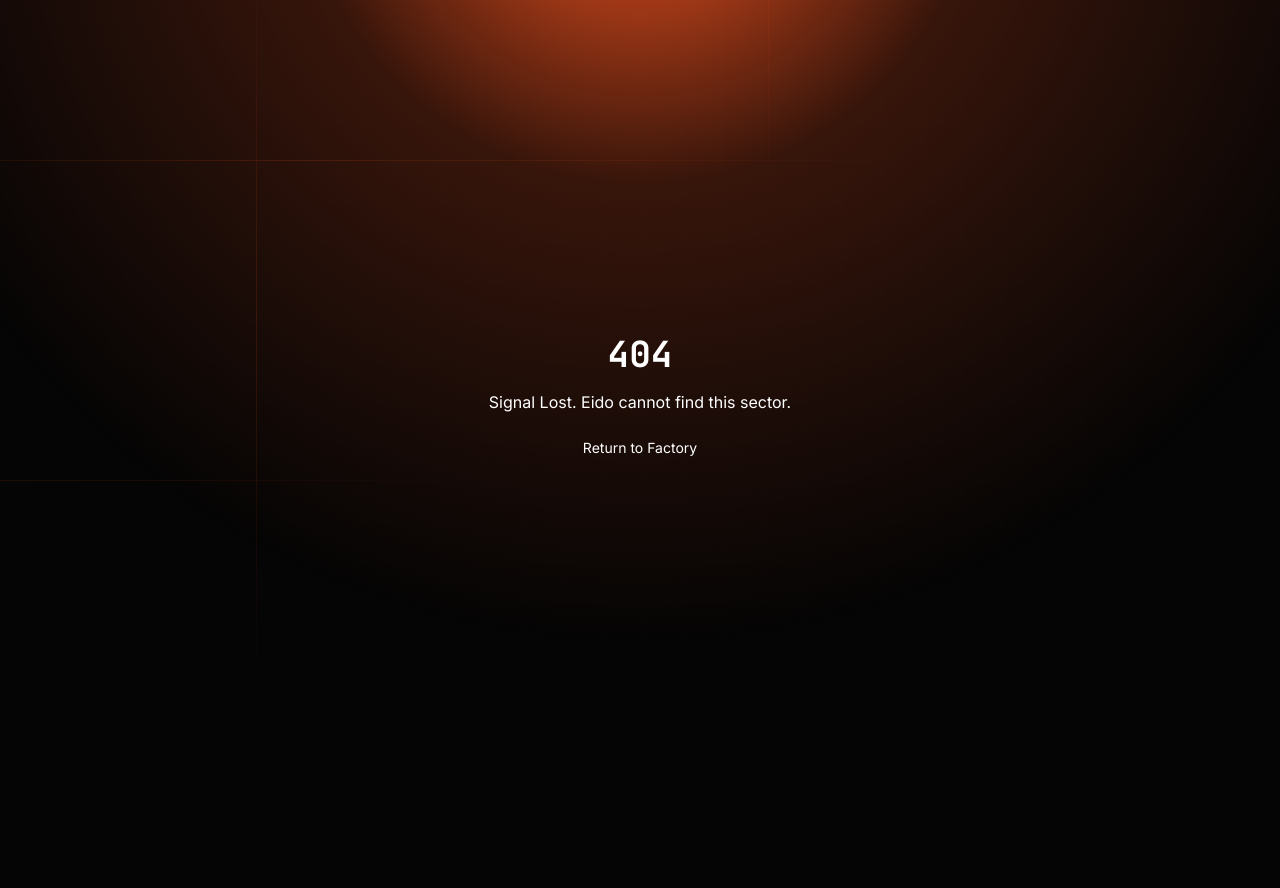
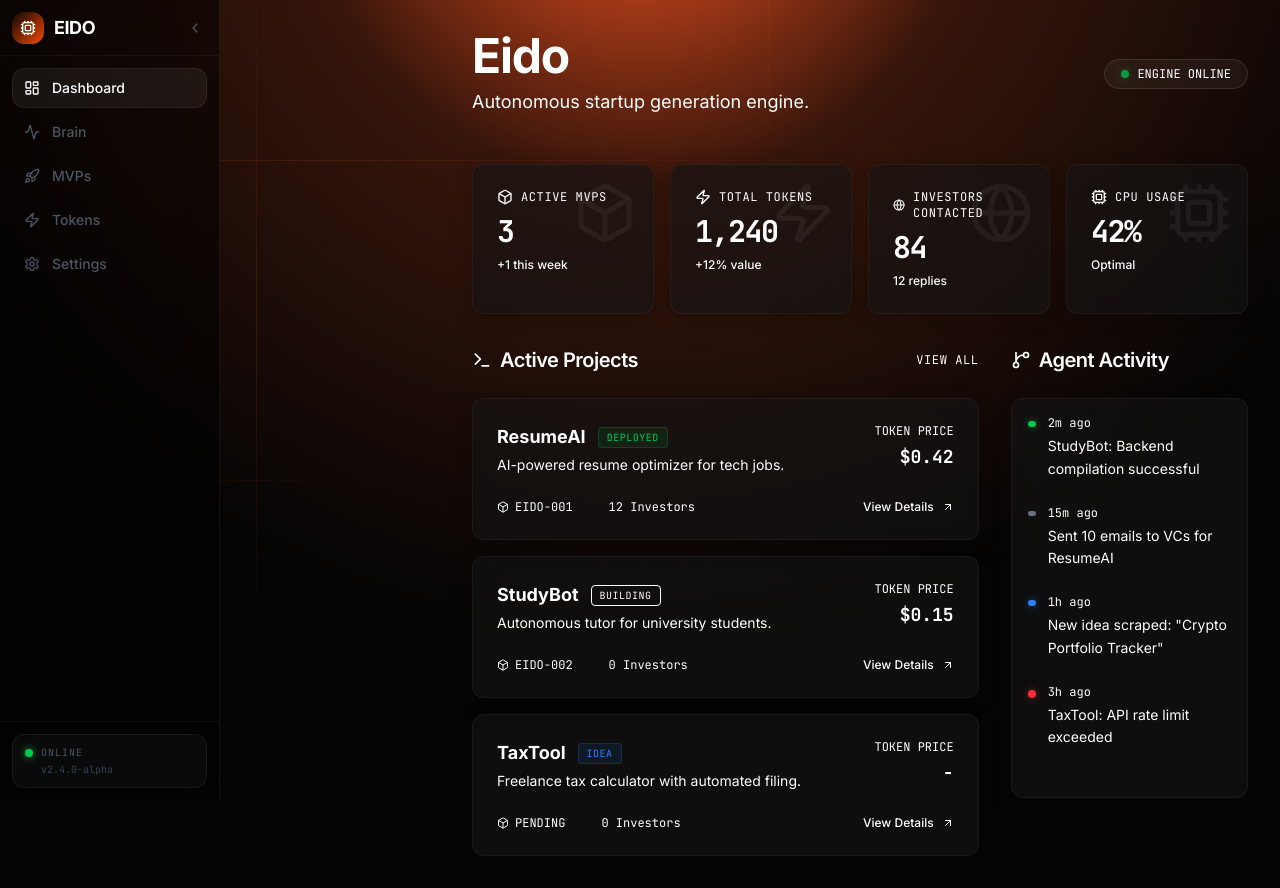
Before and after one commit to Invariants0/Eido, a Next.js app in the folder frontend/: page /dashboard in a window 1280 px wide. Before the commit this address had no page. Before the commit the page ends 800 px from the top, so only its background shows below. Built offline with nearby package versions, Linux system fonts and the light colour scheme.

Commit message:
feat(dashboard): create Home component with Sidebar and DashboardContent

```diff
--- a/frontend/app/brain/page.tsx
+++ b/frontend/app/brain/page.tsx
@@ -43,7 +43,7 @@
   return (
     <div className="flex min-h-screen">
       <Sidebar />
-      <main className="flex-1 md:ml-64 p-4 md:p-8 pb-24 md:pb-8">
+      <main className="flex-1 md:ml-[220px] p-4 md:p-8 pb-24 md:pb-8">
         <div className="max-w-4xl mx-auto space-y-8">
           <header className="mb-8 md:mb-12">
             <h1 className="text-4xl font-bold tracking-tight mb-2 flex items-center gap-3 text-white">
--- /dev/null
+++ b/frontend/app/dashboard/page.tsx
@@ -0,0 +1,28 @@
+import { Sidebar } from '@/components/sidebar';
+import DashboardContent from '@/components/dashboard-content';
+
+export default function Home() {
+  return (
+    <div className="flex min-h-screen">
+      <Sidebar />
+      <main className="flex-1 md:ml-[220px] p-4 md:p-8 pb-24 md:pb-8">
+        <div className="max-w-7xl mx-auto space-y-8">
+          <header className="flex flex-col md:flex-row items-start md:items-center justify-between mb-8 md:mb-12 gap-4">
+            <div>
+              <h1 className="text-4xl md:text-5xl font-bold tracking-tight mb-2 text-white">Eido</h1>
+              <p className="text-muted-foreground text-lg">Autonomous startup generation engine.</p>
+            </div>
+            <div className="flex items-center gap-4">
+              <div className="px-4 py-1.5 rounded-full bg-white/5 border border-white/10 text-xs font-mono text-muted-foreground backdrop-blur-md">
+                <span className="w-2 h-2 rounded-full bg-green-500 inline-block mr-2 animate-pulse shadow-[0_0_10px_rgba(34,197,94,0.5)]" />
+                ENGINE ONLINE
+              </div>
+            </div>
+          </header>
+
+          <DashboardContent />
+        </div>
+      </main>
+    </div>
+  );
+}
```
